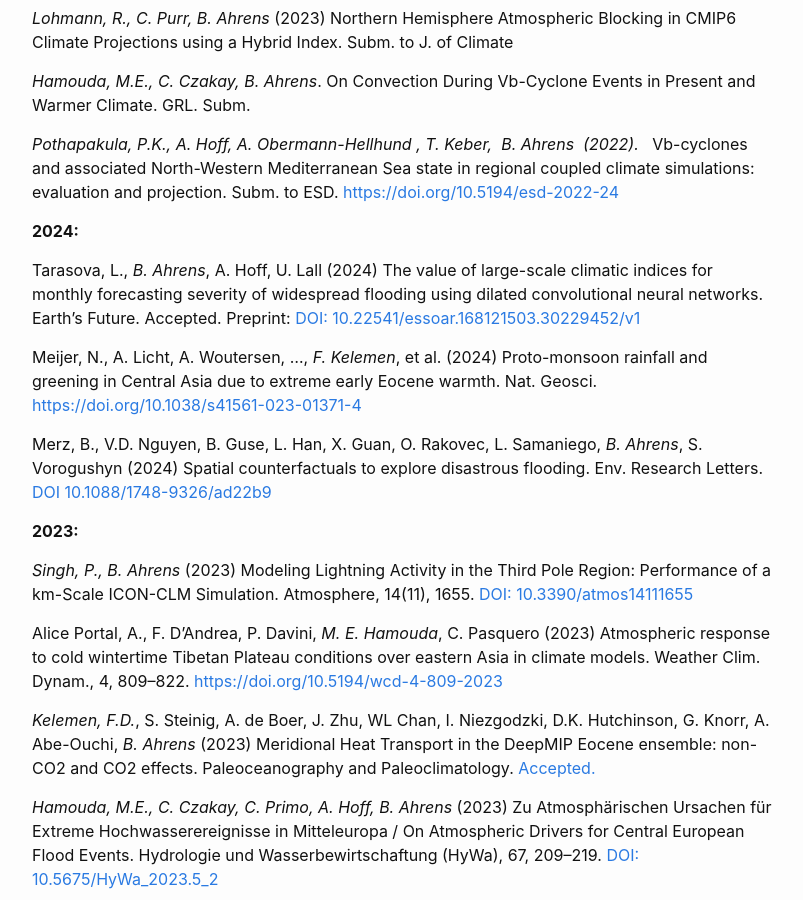
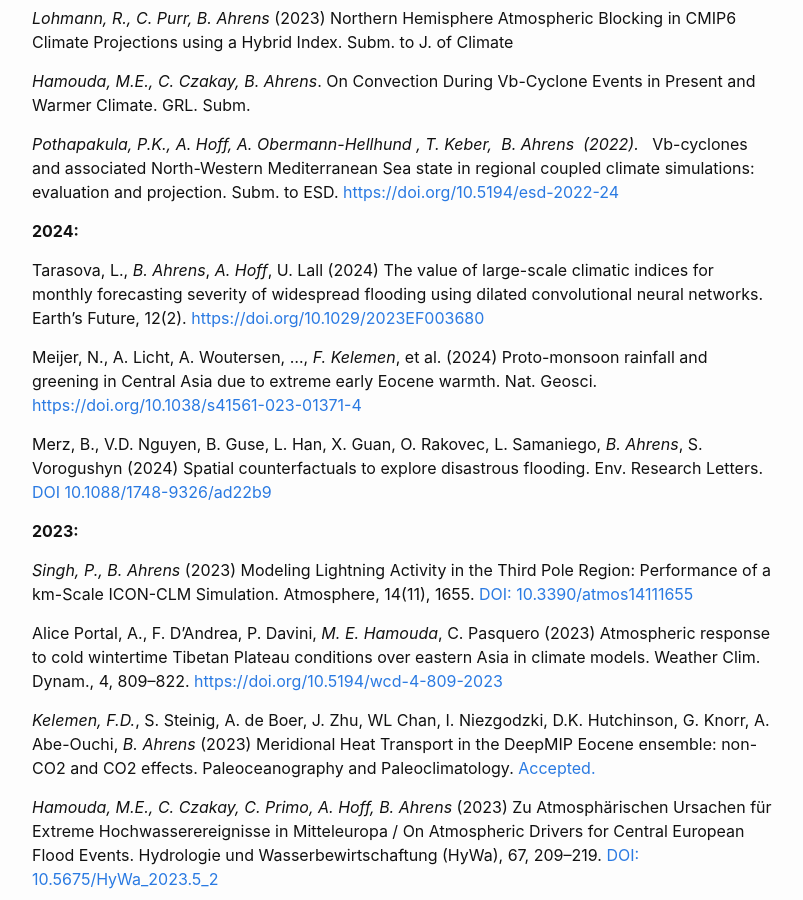
Before and after one commit to cliphy/cliphy.github.io, a Jekyll site: the page built from pubs.markdown, in a window 1280 px wide and 900 px high, scrolled down 386 px. Shown: the whole window, without its empty margins (238-1041 px from the left). Built offline with Jekyll 4.4.1, drawn with Linux system fonts in a browser that asks for light colours.

Commit message:
Update pubs.markdown

```diff
--- a/pubs.markdown
+++ b/pubs.markdown
@@ -31,10 +31,10 @@ target="_blank">https://doi.org/10.5194/esd-2022-24</a>
 
 **2024:**
 
-Tarasova, L., *B. Ahrens*, A. Hoff, U. Lall (2024)
+Tarasova, L., *B. Ahrens*, *A. Hoff*, U. Lall (2024)
 The value of large-scale climatic indices for monthly forecasting severity of widespread flooding using dilated convolutional neural networks.
-Earth's Future. Accepted. Preprint:
-[DOI: 10.22541/essoar.168121503.30229452/v1](https://essopenarchive.org/users/548067/articles/633003-the-value-of-large-scale-climatic-indices-for-monthly-forecasting-severity-of-widespread-flooding-using-dilated-convolutional-neural-networks?commit=4ada685f3d2adaf2c5d9f18f6a7dc7a8f4cf526d){:target="_blank" rel="noopener"}
+Earth's Future, 12(2).
+[https://doi.org/10.1029/2023EF003680](https://doi.org/10.1029/2023EF003680){:target="_blank" rel="noopener"}
 
 
 Meijer, N., A. Licht, A. Woutersen, ..., *F. Kelemen*, et al. (2024) Proto-monsoon rainfall and greening in Central Asia due to extreme early Eocene warmth. Nat. Geosci.
```
